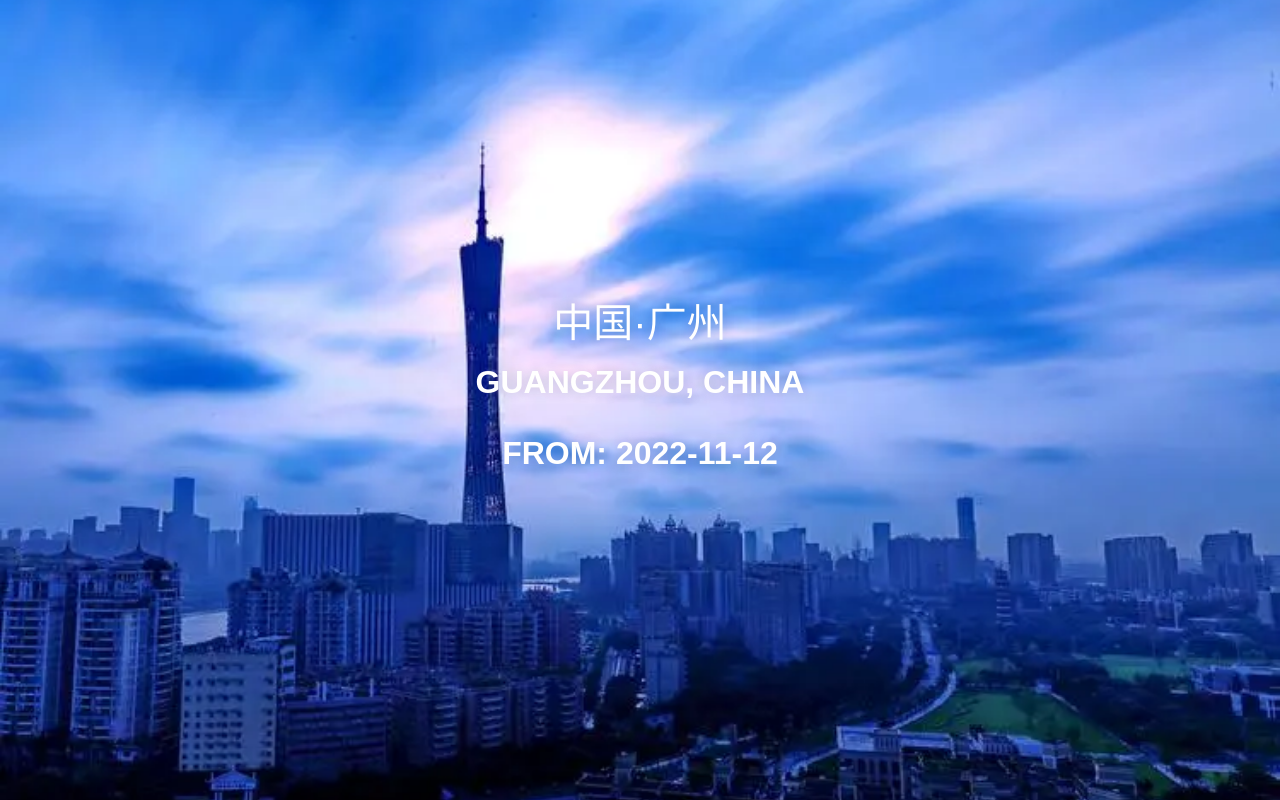
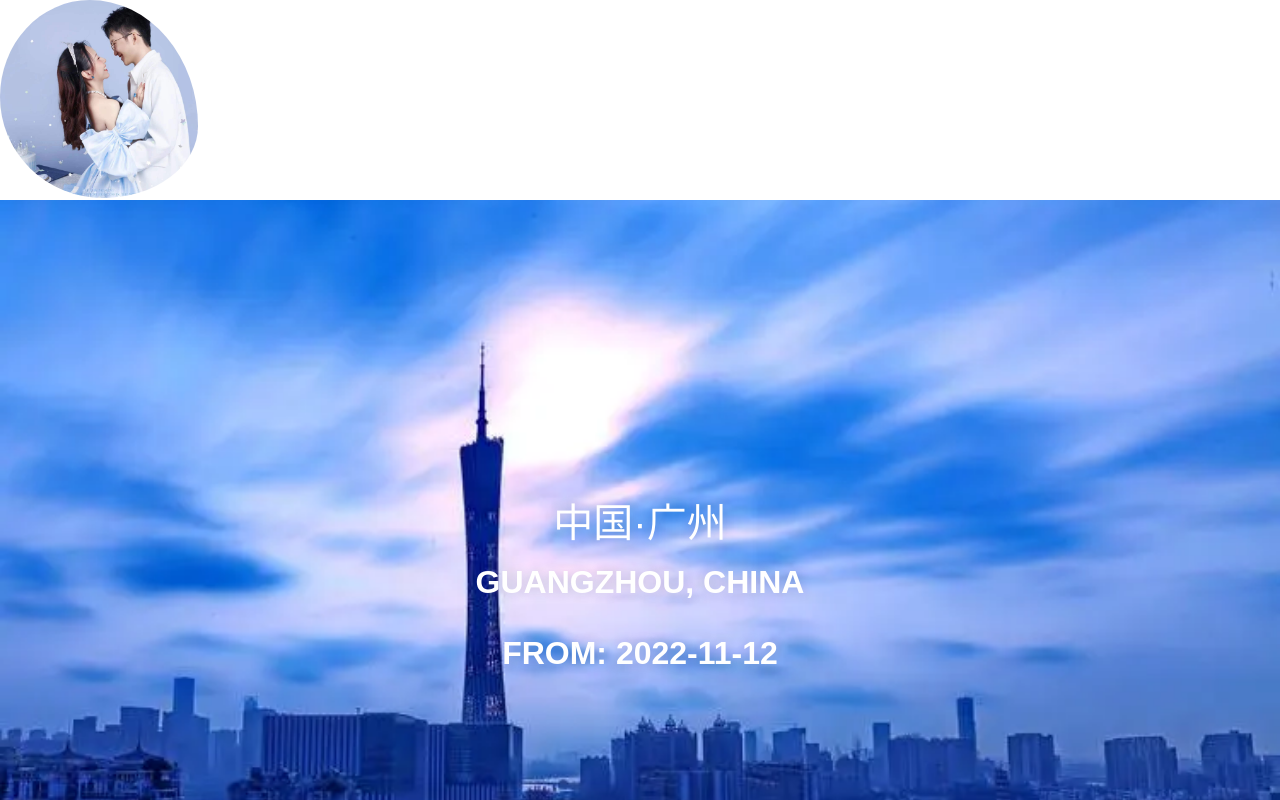
Before and after one commit to zihochay/project, a Vue app in the folder view/: page /#/love/gz-love in a window 1280 px wide. Shown: the top 800 px of the page. Built offline with nearby package versions, Linux system fonts and the light colour scheme; what vue-quill-editor would draw is missing.

Commit message:
增加原型飘动效果

```diff
--- a/view/src/views/love/detail/guangzhou.vue
+++ b/view/src/views/love/detail/guangzhou.vue
@@ -1,5 +1,8 @@
 <template>
   <div class="guangzhou">
+    <div class="container">
+      <div class="cover"></div>
+    </div>
     <div class="box img img01 child-center">
       <div class="content01">
         <div class="addr-china">中国·广州</div>
@@ -116,4 +119,44 @@ export default {
 .img04{
     background-image: url('@/assets/love-sh.png');
 }
+.container {
+  width: 200px;
+  height: 200px;
+  // background-color: #ccc;
+}
+.cover {
+  width: 99%;
+  height: 99%;
+  // background-color: red;
+  background-image: url("@/assets/love-01.jpg");
+  background-repeat: no-repeat;
+    background-position: center center; /* 将背景图居中显示 */
+    background-size: cover; /* 可选：根据容器大小调整背景图尺寸 */
+  -webkit-animation: transform 25s ease-in-out infinite both alternate;
+  animation: transform 25s ease-in-out infinite both alternate;
+  transform-style: preserve-3d;
+}
+@keyframes transform {
+0%, 100% {
+    border-radius: 63% 37% 54% 46%/55% 48% 52% 45%;
+}
+14% {
+    border-radius: 40% 60% 54% 46%/49% 60% 40% 51%;
+}
+28% {
+    border-radius: 54% 46% 38% 62%/49% 70% 30% 51%;
+}
+42% {
+    border-radius: 61% 39% 55% 45%/61% 38% 62% 39%;
+}
+56% {
+    border-radius: 61% 39% 67% 33%/70% 50% 50% 30%;
+}
+70% {
+    border-radius: 50% 50% 34% 66%/56% 68% 32% 44%;
+}
+84% {
+    border-radius: 46% 54% 50% 50%/35% 61% 39% 65%;
+}
+}
 </style>
```
